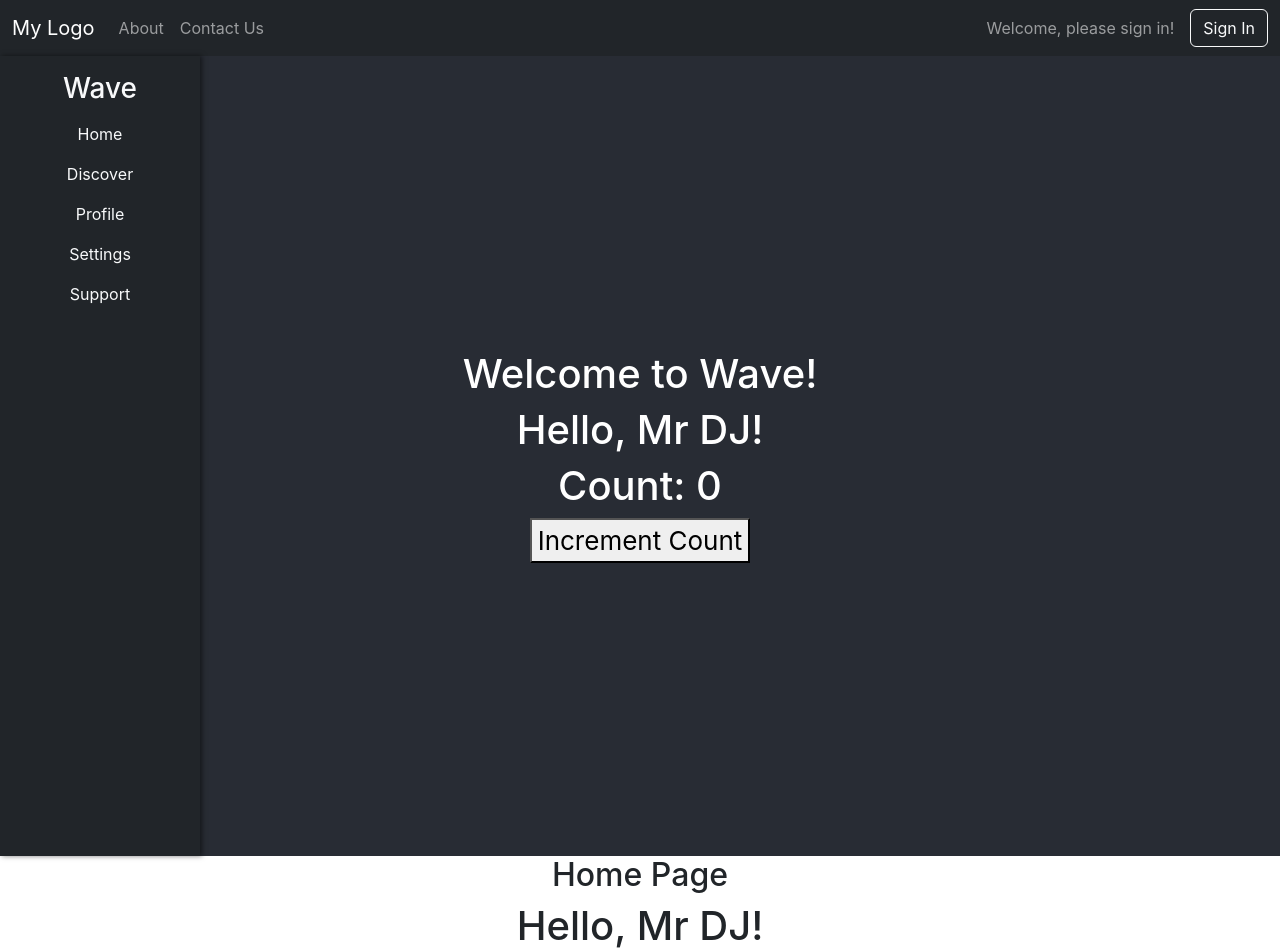
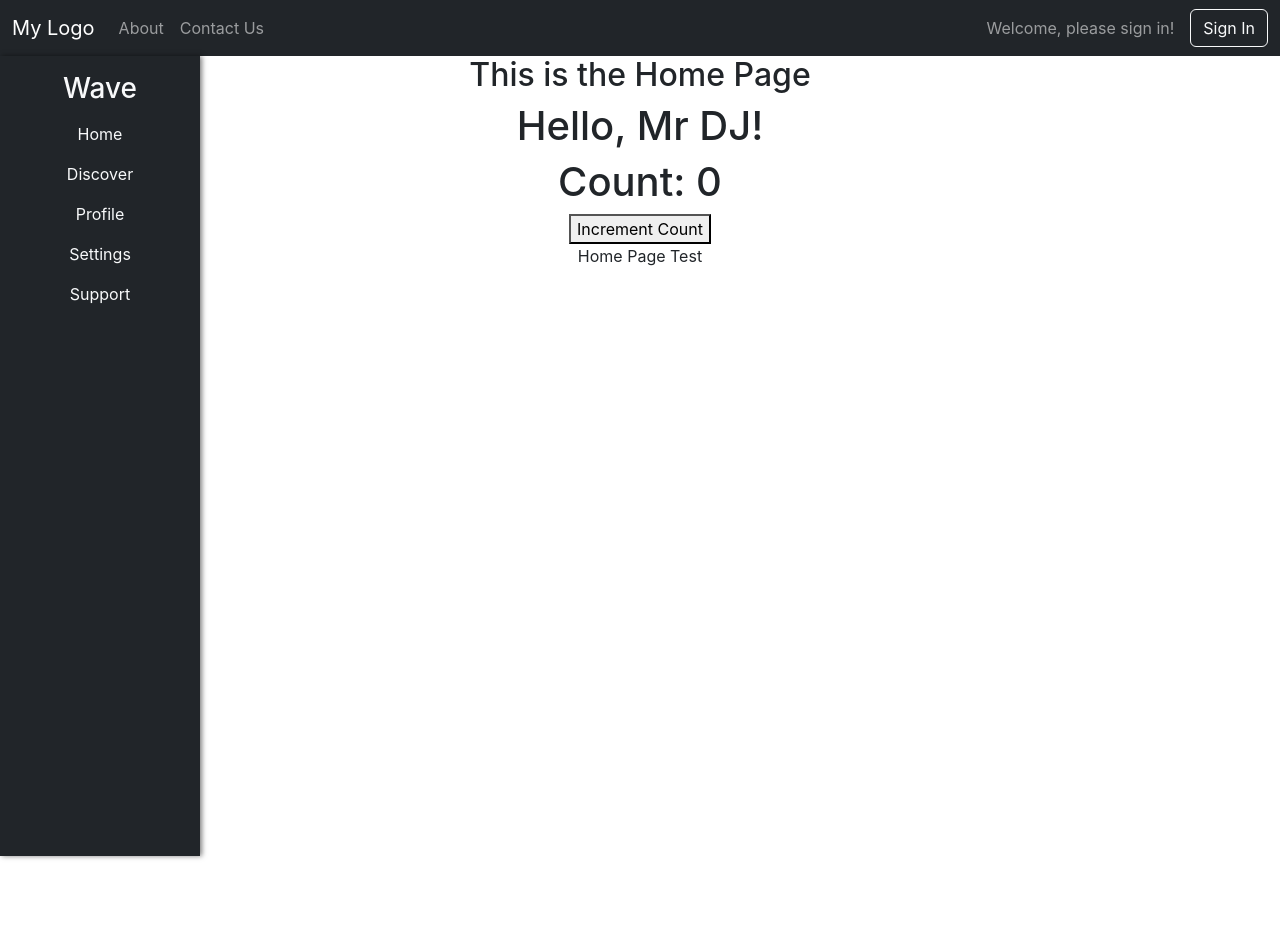
Before and after one commit to fraserivison/wave-app, a React (Create React App) app in the folder wave-app/: page / in a window 1280 px wide. Shown: the top 952 px of the page. After the commit the page ends 800 px from the top, so only its background shows below. Built offline with nearby package versions, Linux system fonts and the light colour scheme.

Commit message:
Fix routing issue by moving FunctionalGreeting and HooksCounter to Home.js

```diff
--- a/wave-app/src/App.js
+++ b/wave-app/src/App.js
@@ -1,7 +1,5 @@
 import React from 'react';
 import { BrowserRouter as Router, Routes, Route } from 'react-router-dom';
-import FunctionalGreeting from './components/FunctionalGreeting';
-import HooksCounter from './components/HooksCounter';
 import Sidebar from './components/Sidebar';
 import Navbar from './components/Navbar';
 import About from './components/About';
@@ -15,11 +13,6 @@ function App() {
       <div className="App">
         <Navbar />
         <Sidebar />
-        <header className="App-header">
-          <h1>Welcome to Wave!</h1>
-          <FunctionalGreeting name="Mr DJ"/>
-          <HooksCounter />
-        </header>
         <main>
           <Routes>
               <Route path="/" element={<Home />} />
--- a/wave-app/src/components/Home.js
+++ b/wave-app/src/components/Home.js
@@ -1,12 +1,13 @@
 import React from 'react';
 import FunctionalGreeting from './FunctionalGreeting';
-
+import HooksCounter from './HooksCounter';
 
 const Home = () => {
     return (
         <div>
-            <h2>Home Page</h2>
+            <h2>This is the Home Page</h2>
             <FunctionalGreeting name="Mr DJ" />
+            <HooksCounter />
             <p>Home Page Test</p>
         </div>
     );
```
